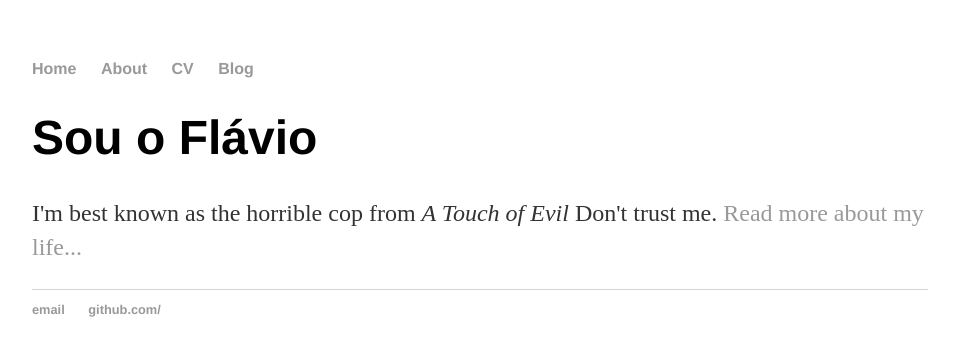
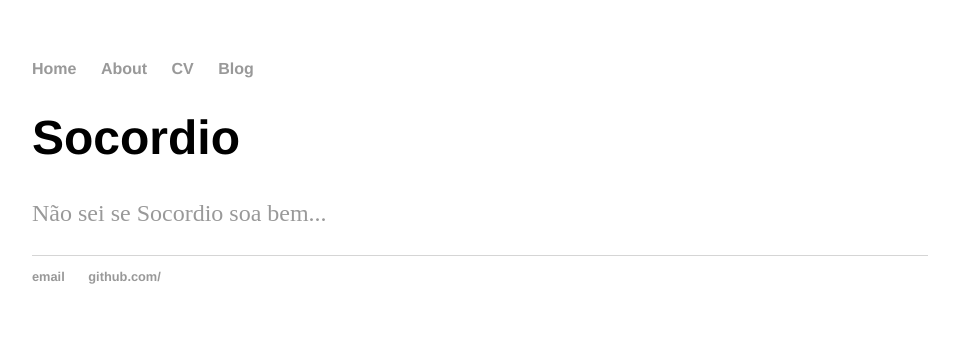
Before and after one commit to fpresc/fpresc.github.io, a Jekyll site: the page built from index.html, in a window 1280 px wide. Shown: the top 356 px of the page, without its empty margins (160-1119 px from the left). Built offline with Jekyll 4.4.1, drawn with Linux system fonts in a browser that asks for light colours.

Commit message:
Update index.html

```diff
--- a/index.html
+++ b/index.html
@@ -1,29 +1,8 @@
-<!DOCTYPE html>
-<html>
-	<head>
-		<title>Flávio</title>
-		<link rel="stylesheet" type="text/css" href="/css/main.css">
-	</head>
-	<body>
-		<nav>
-    		<ul>
-        		<li><a href="/">Home</a></li>
-	        	<li><a href="/about">About</a></li>
-        		<li><a href="/cv">CV</a></li>
-        		<li><a href="/blog">Blog</a></li>
-    		</ul>
-		</nav>
-		<div class="container">
-    		<div class="blurb">
-        		<h1>Sou o Flávio</h1>
-				<p>I'm best known as the horrible cop from <em>A Touch of Evil</em> Don't trust me. <a href="/about">Read more about my life...</a></p>
-    		</div><!-- /.blurb -->
-		</div><!-- /.container -->
-		<footer>
-    		<ul>
-        		<li><a href="google.com">email</a></li>
-        		<li><a href="google.com">github.com/</a></li>
-			</ul>
-		</footer>
-	</body>
-</html>
+---
+layout: default
+title: Socordio
+---
+<div class="blurb">
+	<h1>Socordio</h1>
+	<p><a href="/about">Não sei se Socordio soa bem...</a></p>
+</div><!-- /.blurb -->
```
